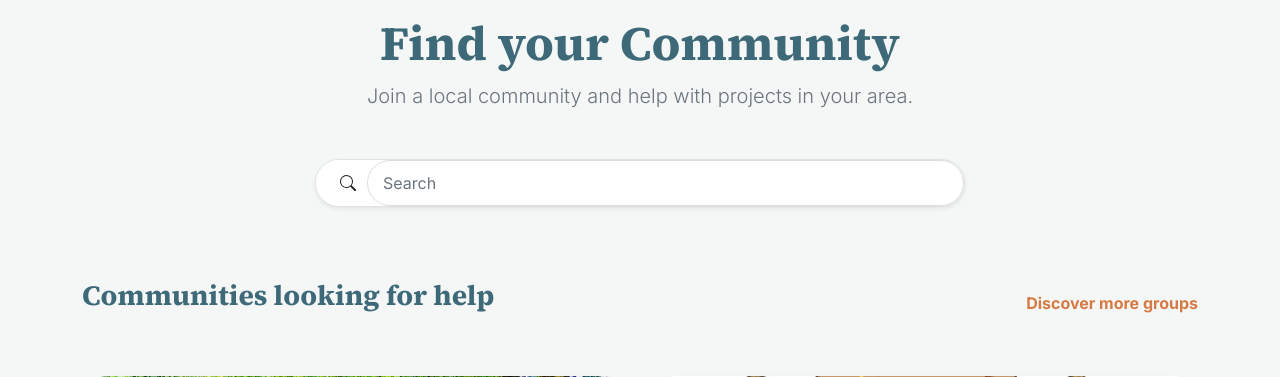
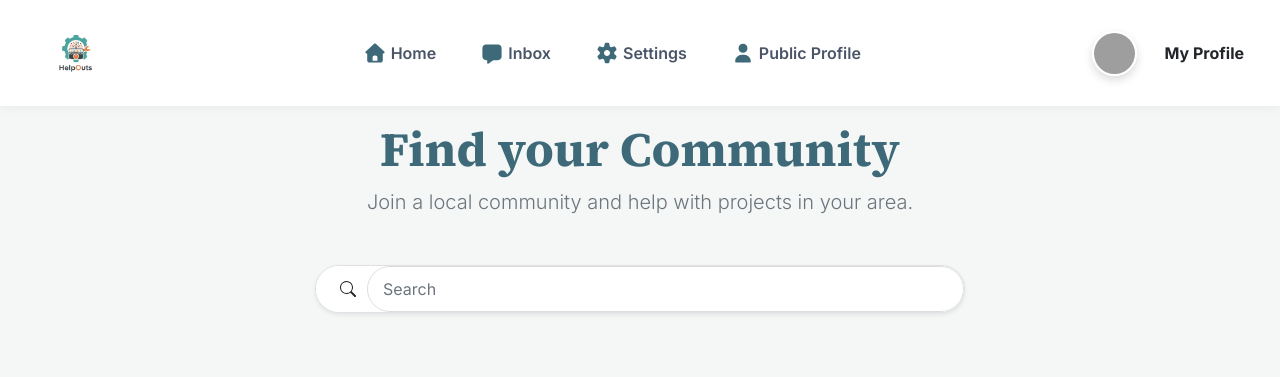
Before and after one commit to Jamie-Lawlor/HelpOuts, a Flask app: page /home_page/ in a window 1280 px wide. Shown: the top 377 px of the page. Run offline with Flask 3, Linux system fonts and the light colour scheme; the visitor is signed in with stand-in values (Sample User, id 1); some libraries are stand-ins or nearby versions; some web fonts are replaced; grey boxes are pictures that could not be loaded.

Commit message:
#66480 Redesign navbar
Separate helper and community navbars created and styled.

```diff
--- a/static/css/styles.css
+++ b/static/css/styles.css
@@ -131,19 +131,10 @@ div.card.helper-cards{
     color: black;
 }
 
-/* .nav-title{
-    font-size: 15px;
-    font-weight: 600;
-    color: #3D6978 !important;
-} */
-
 .navbar{
-    /* background-color: white !important;
-    border-bottom: 3px solid #3D6978; */
-    background: rgba(255, 255, 255, 0.9) !important;
-    backdrop-filter: blur(10px) !important;
-    border-bottom: 1px solid #e0e0e0 !important;
-    padding: 1rem 2rem !important;
+    background-color: #ffffff !important;
+    box-shadow: 0 2px 10px rgba(0,0,0,0.05);
+    /* border-bottom: 2px solid #f0f2f5 !important; */
 }
 
 .profile-name{
@@ -255,24 +247,23 @@ h3, h4, h5{
 /* navbar  */
 
 .nav-link{
-    color: #3D6978 !important;
-    font-weight: 500 !important;
-    text-decoration: none !important;
-    display: flex !important;
-    align-items: center !important;
-    gap: 10px !important;
-    padding:8px 15px !important;
-    border-radius: 12px !important;
-    transition: all 0.3s ease-in-out !important;
+    color: #4a5568 !important;
+    font-weight: 600 !important;
+    padding: 10px 18px !important;
+    transition: all 0.25s ease !important;
+    border-radius: 10px !important;
+    gap: 8px !important;
 }
 
 .nav-link:hover{
-    color: #d57a44 !important;
-    background-color: rgba(61, 105, 120, 0.05);
+    color: #85D6D6 !important;
+    background-color: #f0f7f9;
+    transform: translateY(-1px);
 }
 
 .nav-link.active{
-    color: #3D6978 !important;
+    color: #D57A44 !important;
+    background-color: #f0f7f9 !important;
 }
 
 .nav-link i{
--- a/static/js/main.js
+++ b/static/js/main.js
@@ -178,14 +178,11 @@ function test_login_admin(){
 }
 
 function closeSideBar(){
-    document.getElementById("sideBar").style.width = "0";
-    document.getElementById("sideBar").style.padding = "0";
-    document.getElementById("main").style.marginLeft = "0";
-    document.getElementById("openSideBarBtn").style.display = "block";
+    document.getElementById("sideBar").classList.add("closed");
+    document.getElementById("openSideBarBtn").style.display = "flex";
 }
 
 function openSideBar(){
-    document.getElementById("sideBar").style.width = "280px";
-    document.getElementById("sideBar").style.padding = "1rem";
+    document.getElementById("sideBar").classList.remove("closed");
     document.getElementById("openSideBarBtn").style.display = "none";
 }
--- a/templates/community_settings.html
+++ b/templates/community_settings.html
@@ -3,8 +3,10 @@
                {%  block body %}
               <div class="d-flex align-items-stretch">
          {% include "includes/navbar_community.html" %}
-         <main class="flex-grow-1 overflow-hidden">
-
+            <main class="flex-grow-1 overflow-hidden" id="main" style="transition:0.3s;">
+          <button id="openSideBarBtn" class="shadow m-3" style="display: none;" onclick="openSideBar()">
+            <i class="bi bi-list"></i>
+          </button>
                 <div class="settings-header">
                         <div class="container d-flex align-items-center justify-content-center h-100">
                         <div class="profile-circle me-3">
--- a/templates/helper_settings.html
+++ b/templates/helper_settings.html
@@ -1,5 +1,6 @@
 {% extends "base.html" %}
 <title>{% block title %}Helper Settings{% endblock %}</title>
+     {% include "includes/navbar_helper.html" %}
 
         <body>
                {%  block body %}
--- a/templates/home_page.html
+++ b/templates/home_page.html
@@ -1,5 +1,6 @@
-{% extends "base.html" %} {% block title %}Home Page{% endblock %} {% block
-navbar %} {% include "includes/nav_bar.html" %} {% endblock %} {% block body %}
+{% extends "base.html" %} {% block title %}Home Page{% endblock %}
+ {% include "includes/navbar_helper.html" %}
+  {% block body %}
 
 <div class="community-group-container">
   <div class="container">
--- a/templates/includes/navbar_helper.html
+++ b/templates/includes/navbar_helper.html
@@ -13,26 +13,31 @@
 </head>
 
 <body>
-  <nav class="navbar navbar-expand-lg">
-    <div class="collapse navbar-collapse" id="navbarNav">
-      <ul class="navbar-nav">
+  <nav class="navbar navbar-expand-lg navbar-light bg-light px-4">
+    <div class="container-fluid d-flex align-items-center" id="navbarNav">
+        <a class="navbar-brand d-flex align-items-center" href="/">
+        <img src="/static/images/templogo6.png" width="80" height="80" />
+      </a>
+
+      <div class="collapse navbar-collapse" id="navbarNav">
+        <ul class="navbar-nav mx-auto align-items-center gap-2">
         <li class="nav-item">
           <a class="nav-link nav-title" href="/home_page">
             <img
               src="/static/images/house_icon.svg"
-              width="30"
-              height="30"
+              width="24"
+              height="24"
               class="d-inline-block align-top"
             />
-            Helpers Home</a
+            Home</a
           >
         </li>
         <li class="nav-item">
           <a class="nav-link nav-title" href="/inbox">
             <img
               src="/static/images/message_icon.svg"
-              width="30"
-              height="30"
+              width="24"
+              height="24"
               class="d-inline-block align-top"
             />
             Inbox</a
@@ -42,48 +47,52 @@
           <a class="nav-link nav-title" href="/helper_settings/Ryan_O'Hare">
             <img
               src="/static/images/settings_icon.svg"
-              width="30"
-              height="30"
+              width="24"
+              height="24"
               class="d-inline-block align-top"
             />
-            Helpers Settings</a
+            Settings</a
           >
         </li>
         <li class="nav-item">
           <a class="nav-link nav-title" href="/helper_profile/Ryan_O'Hare">
             <img
               src="/static/images/user_icon.svg"
-              width="30"
-              height="30"
+              width="24"
+              height="24"
               class="d-inline-block align-top"
             />
-            Helpers Profile</a
+           Public Profile</a
           >
         </li>
+      </ul>
+</div>
 
-        <!-- <li class="nav-item">
-          <a class="nav-link nav-title" href="/add_project">
-            <img src="/static/images/plus_icon.svg" width="30" height="30" class="d-inline-block align-top">
-            Add Project</a>
-        </li> -->
-        <!-- <li class="nav-item">
-          <a class="nav-link nav-title" href="/settings/mens_shed_dundalk">
-            <img src="/static/images/settings_icon.svg" width="30" height="30" class="d-inline-block align-top">
-            Community Settings</a>
-        </li>
-        <li class="nav-item">
-          <a class="nav-link nav-title" href="/community_profile/mens_shed_dundalk">
-            <img src="/static/images/user_icon.svg" width="30" height="30" class="d-inline-block align-top">
-            Community Profile</a>
-        </li> -->
-      </ul>
-      <div id="profile_picture"></div>
+<!-- <div class="d-flex align-items-center ms-auto"> -->
+   <!-- <div id="profile_picture"></div> -->
+
+   <div class="dropdown ms-auto">
+    <a href="#" class="d-flex align-items-center link-dark text-decoration-none dropdown-toggle" id="profile" data-bs-toggle="dropdown" aria-expanded="false">
+    <!-- <ul class="dropdown-menu dropdown-menu-end shadow border-0 p-2"> -->
+    <div id="profile_picture"></div>
+    <strong class="ms-2">My Profile</strong>
+    </a>
+        <ul class="dropdown-menu dropdown-menu-end shadow border-0 p-2" aria-labelledby="profileMenu">
+      <li>
+        <a class="dropdown-item rounded mb-1" href="/helper_profile/Ryan_O'Hare">View Profile</a>
+      </li>
+      <li><hr class="dropdown-divider"></li>
+      <li class="px-2">
       <form action="/logout">
-      <button type="submit">Logout</button>
+        <button type="submit" class="btn btn-sm btn-outline-danger w-100 rounded-pill">Logout</button>
       </form>
+      </li>
+    </ul>
+   </div>
+
       <script>
         profile_picture = document.getElementById("profile_picture")
-        let image = `<img style="border: 2px solid #000000; border-radius:30px; width:45px; height:45px; margin-right:20px;" src=${sessionStorage.getItem("profile_picture")} alt=""/>`
+        let image = `<img style="border: 2px solid white; width:45px; height:45px; margin-right:20px;" class="profile-img" src=${sessionStorage.getItem("profile_picture")} alt=""/>`
         profile_picture.innerHTML+=image
       </script>
     </div>
--- a/templates/posts/add_job.html
+++ b/templates/posts/add_job.html
@@ -3,6 +3,9 @@ body %}
 <div class="d-flex align-items-stretch">
          {% include "includes/navbar_community.html" %}
          <main class="flex-grow-1 overflow-hidden">
+             <button id="openSideBarBtn" class="shadow m-3" style="display: none;" onclick="openSideBar()">
+            <i class="bi bi-list"></i>
+          </button>
 <div class="container py-5">
   <div class="d-flex justify-content-between align-items-center mb-4">
     <div class="d-flex align-items-center">
--- a/templates/posts/add_project.html
+++ b/templates/posts/add_project.html
@@ -4,9 +4,9 @@
 {% block body %}
     <div class="d-flex align-items-stretch">
          {% include "includes/navbar_community.html" %}
-         <main class="flex-grow-1 overflow-hidden" id="main" style="transition:0.3s;">
-          <button id="openSideBarBtn" class="btn btn-light border shadow-sm m-3" style="display: none;" onclick="openSideBar()">
-           ☰  Open Menu
+         <main class="flex-grow-1" id="main" style="transition:0.3s ease-in-out;">
+          <button id="openSideBarBtn" class="shadow m-3" style="display: none;" onclick="openSideBar()">
+            <i class="bi bi-list"></i>
           </button>
 <div class="container py-5">
   <div class="d-flex justify-content-between align-items-center mb-4">
--- a/templates/profile/community_profile.html
+++ b/templates/profile/community_profile.html
@@ -4,7 +4,10 @@
 {% block body %}
 <div class="d-flex align-items-stretch">
          {% include "includes/navbar_community.html" %}
-         <main class="flex-grow-1 overflow-hidden">
+           <main class="flex-grow-1 overflow-hidden" id="main" style="transition:0.3s;">
+          <button id="openSideBarBtn" class="shadow m-3" style="display: none;" onclick="openSideBar()">
+            <i class="bi bi-list"></i>
+          </button>
 <div class="profile-page-header pb-5 ">
         <div class="header-bg d-flex align-items-start p-3">
 
--- a/templates/profile/helper_profile.html
+++ b/templates/profile/helper_profile.html
@@ -1,8 +1,6 @@
 {% extends "base.html" %}
 <title>{% block title %}Helper Profile{% endblock %}</title>
-{% block navbar %}
-     {% include "includes/navbar_community.html" %}
-{% endblock %}
+     {% include "includes/navbar_helper.html" %}
         <body>
                {%  block body %}
 
```
Also changed, not shown: other parts of static/css/styles.css (+60 -11 lines), templates/includes/navbar_community.html (+13 -12 lines).
